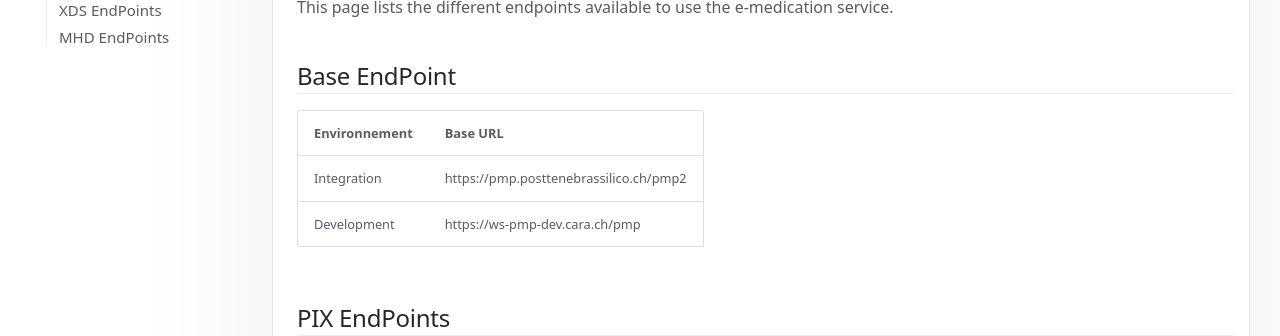
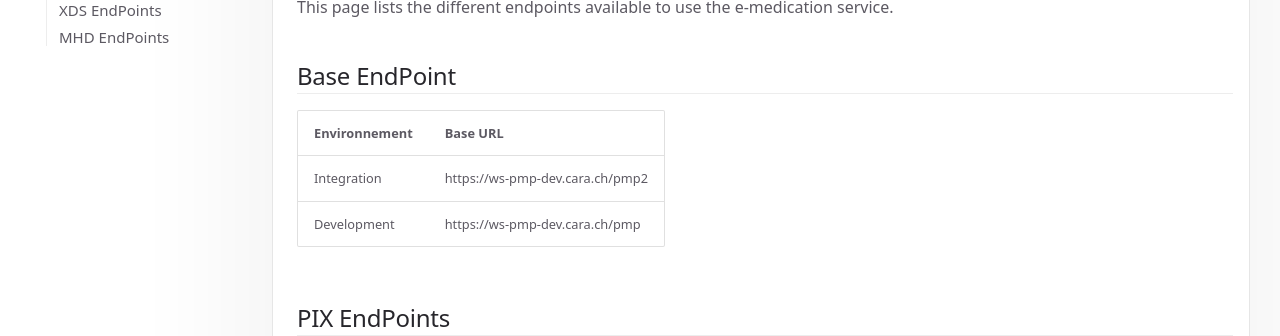
Before and after one commit to CARA-ch/emed-service-guide, an MkDocs documentation site: the page built from docs/endpoints.md, in a window 1280 px wide and 900 px high. Shown: the part 229-565 px from the top of the window. Built offline with MkDocs 1.6.1 and Material for MkDocs 9.7.7, drawn with Linux system fonts in a browser that asks for light colours; comment, search, counter and statistics services are not loaded; some of the changed lines change nothing that is shown.

Commit message:
Updated server name for integration endpoint

```diff
--- a/docs/endpoints.md
+++ b/docs/endpoints.md
@@ -4,7 +4,7 @@ This page lists the different endpoints available to use the e-medication servic
 ## Base EndPoint
 | Environnement | Base URL |
 | --- | --- |
-| Integration | https://pmp.posttenebrassilico.ch/pmp2 |
+| Integration | https://ws-pmp-dev.cara.ch/pmp2 |
 | Development | https://ws-pmp-dev.cara.ch/pmp |
 
 ## PIX EndPoints
```
